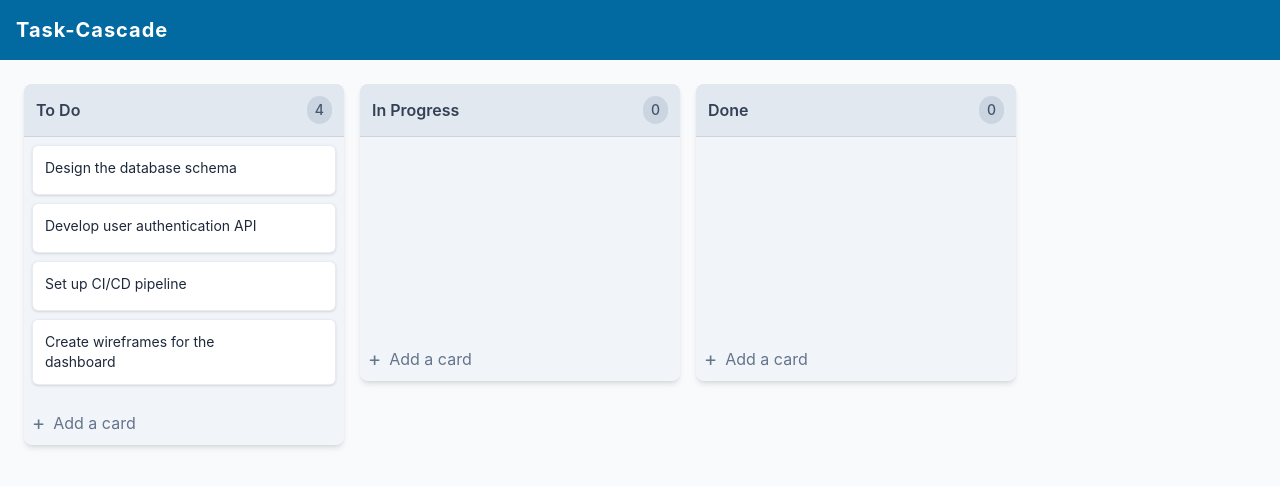
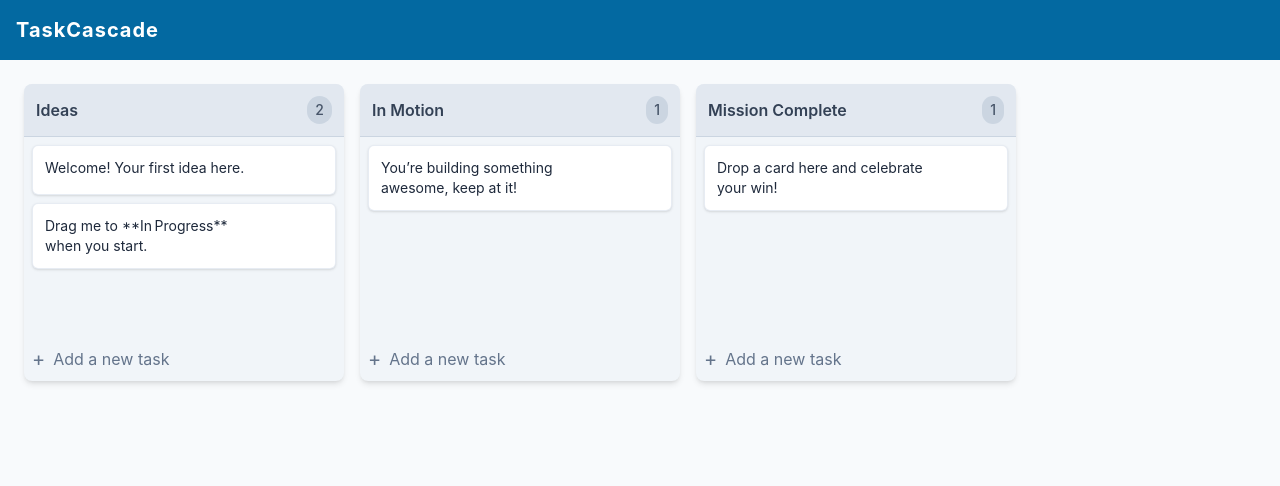
Before and after one commit to nischal888/task-cascade, a React (Vite) app: page / in a window 1280 px wide. Shown: the top 486 px of the page. Built offline with nearby package versions, Linux system fonts and the light colour scheme; a web font is replaced by a local one.

Commit message:
feat: Enhance UX with contextual toast notifications

```diff
--- a/package.json
+++ b/package.json
@@ -14,6 +14,7 @@
     "@reduxjs/toolkit": "^2.8.2",
     "react": "^19.1.0",
     "react-dom": "^19.1.0",
+    "react-hot-toast": "^2.5.2",
     "react-redux": "^9.2.0"
   },
   "devDependencies": {
--- a/src/App.tsx
+++ b/src/App.tsx
@@ -1,7 +1,23 @@
+import { Toaster } from 'react-hot-toast';
 import BoardPage from './pages/BoardPage';
 
 function App() {
-	return <BoardPage />;
+	return (
+		<>
+			<Toaster
+				position="bottom-center"
+				toastOptions={{
+					className: '',
+					duration: 3000,
+					style: {
+						background: '#374151',
+						color: '#fff',
+					},
+				}}
+			/>
+			<BoardPage />
+		</>
+	);
 }
 
 export default App;
--- a/src/components/AddCardForm/AddCardForm.tsx
+++ b/src/components/AddCardForm/AddCardForm.tsx
@@ -1,5 +1,6 @@
 import React, { useState } from 'react';
 import { useDispatch } from 'react-redux';
+import toast from 'react-hot-toast';
 import { cardCreated } from '../../store/features/board/boardSlice';
 
 interface AddCardFormProps {
@@ -14,7 +15,13 @@ const AddCardForm: React.FC<AddCardFormProps> = ({ columnId }) => {
 
 	const handleFormSubmit = (e: React.FormEvent) => {
 		e.preventDefault();
-		if (!cardTitle.trim()) return;
+		const trimmedTitle = cardTitle.trim();
+		if (!trimmedTitle) {
+			toast.error(
+				'A blank page holds endless possibilities, but a card needs a task!'
+			);
+			return;
+		}
 
 		dispatch(cardCreated({ columnId, cardContent: cardTitle }));
 		setCardTitle('');
@@ -26,7 +33,7 @@ const AddCardForm: React.FC<AddCardFormProps> = ({ columnId }) => {
 			<form onSubmit={handleFormSubmit} className="p-2">
 				<textarea
 					autoFocus
-					placeholder="Enter a title for this card..."
+					placeholder="What’s on your mind?"
 					value={cardTitle}
 					onChange={(e) => setCardTitle(e.target.value)}
 					//onBlur={() => setIsFormOpen(false)} // Optional: close form if user clicks away
@@ -37,7 +44,7 @@ const AddCardForm: React.FC<AddCardFormProps> = ({ columnId }) => {
 						type="submit"
 						className="px-4 py-2 bg-sky-500 text-white rounded-md hover:bg-sky-600"
 					>
-						Add card
+						Let’s go!
 					</button>
 					<button
 						type="button"
@@ -58,7 +65,7 @@ const AddCardForm: React.FC<AddCardFormProps> = ({ columnId }) => {
 				className="flex items-center justify-start w-full p-2 rounded-md text-slate-500 hover:bg-slate-200/70"
 			>
 				<span className="text-xl mr-2">+</span>
-				Add a card
+				Add a new task
 			</button>
 		</>
 	);
--- a/src/components/Card/Card.tsx
+++ b/src/components/Card/Card.tsx
@@ -1,5 +1,6 @@
 import { Draggable } from '@hello-pangea/dnd';
 import { useState, useRef, useEffect } from 'react';
+import toast from 'react-hot-toast';
 import type { CardType } from '../../types';
 import { useDispatch } from 'react-redux';
 import {
@@ -32,12 +33,18 @@ const Card: React.FC<CardTypeProps> = ({ card, index, columnId }) => {
 
 	const handleEditSubmit = (e: React.FormEvent) => {
 		e.preventDefault();
-		if (!editText.trim()) {
-			setIsEditing(false);
-			setEditText(card.content);
+		const trimmedText = editText.trim();
+
+		if (!trimmedText) {
+			dispatch(cardDeleted({ cardId: card.id, columnId }));
+			toast('An empty thought flew away!', { icon: '🌬️' });
 			return;
 		}
-		dispatch(cardUpdated({ cardId: card.id, newContent: editText }));
+
+		if (trimmedText !== card.content) {
+			dispatch(cardUpdated({ cardId: card.id, newContent: trimmedText }));
+			toast.success('Card updated!');
+		}
 		setIsEditing(false);
 	};
 
--- a/src/config/data.ts
+++ b/src/config/data.ts
@@ -2,26 +2,35 @@ import type { BoardStateType } from '../types';
 
 export const initialData: BoardStateType = {
 	cards: {
-		'card-1': { id: 'card-1', content: 'Design the database schema' },
-		'card-2': { id: 'card-2', content: 'Develop user authentication API' },
-		'card-3': { id: 'card-3', content: 'Set up CI/CD pipeline' },
-		'card-4': { id: 'card-4', content: 'Create wireframes for the dashboard' },
+		'card-1': { id: 'card-1', content: 'Welcome! Your first idea here.' },
+		'card-2': {
+			id: 'card-2',
+			content: 'Drag me to **In Progress** when you start.',
+		},
+		'card-3': {
+			id: 'card-3',
+			content: 'You’re building something awesome, keep at it!',
+		},
+		'card-4': {
+			id: 'card-4',
+			content: 'Drop a card here and celebrate your win!',
+		},
 	},
 	columns: {
 		'column-1': {
 			id: 'column-1',
-			title: 'To Do',
-			cardIds: ['card-1', 'card-2', 'card-3', 'card-4'],
+			title: 'Ideas',
+			cardIds: ['card-1', 'card-2'],
 		},
 		'column-2': {
 			id: 'column-2',
-			title: 'In Progress',
-			cardIds: [],
+			title: 'In Motion',
+			cardIds: ['card-3'],
 		},
 		'column-3': {
 			id: 'column-3',
-			title: 'Done',
-			cardIds: [],
+			title: 'Mission Complete',
+			cardIds: ['card-4'],
 		},
 	},
 	// Facilitate reordering of the columns
--- a/src/pages/BoardPage.tsx
+++ b/src/pages/BoardPage.tsx
@@ -4,7 +4,7 @@ const BoardPage = () => {
 	return (
 		<div className="flex flex-col h-screen">
 			<header className="p-4 flex items-center justify-between bg-sky-700 text-white shadow-md">
-				<h1 className="text-xl font-bold tracking-wider">Task-Cascade</h1>
+				<h1 className="text-xl font-bold tracking-wider">TaskCascade</h1>
 				<div className="flex items-center space-x-2">
 					{/* Future buttons go here */}
 				</div>
```
Also changed, not shown: 1 other file (tests, documents, lock files or other folders).
